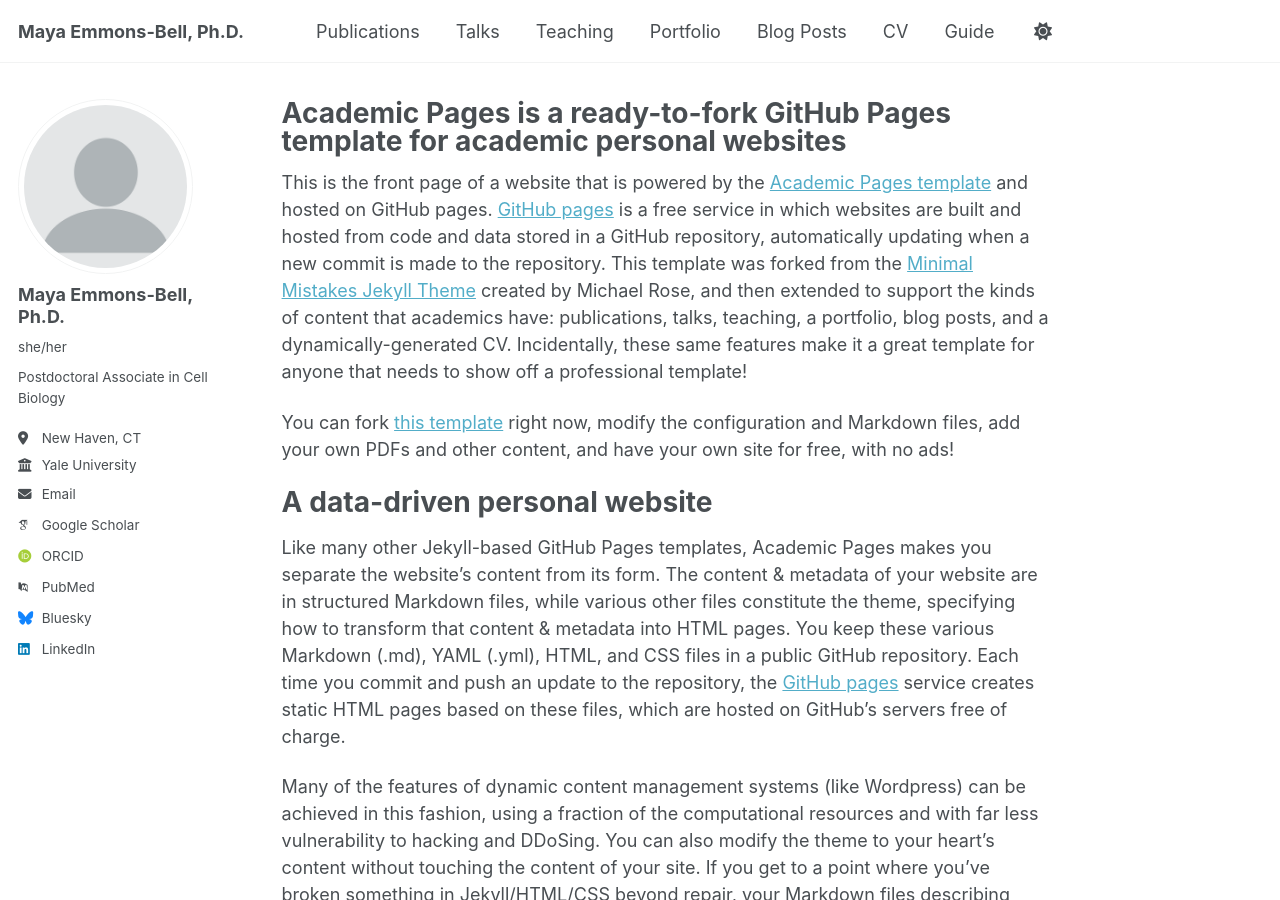
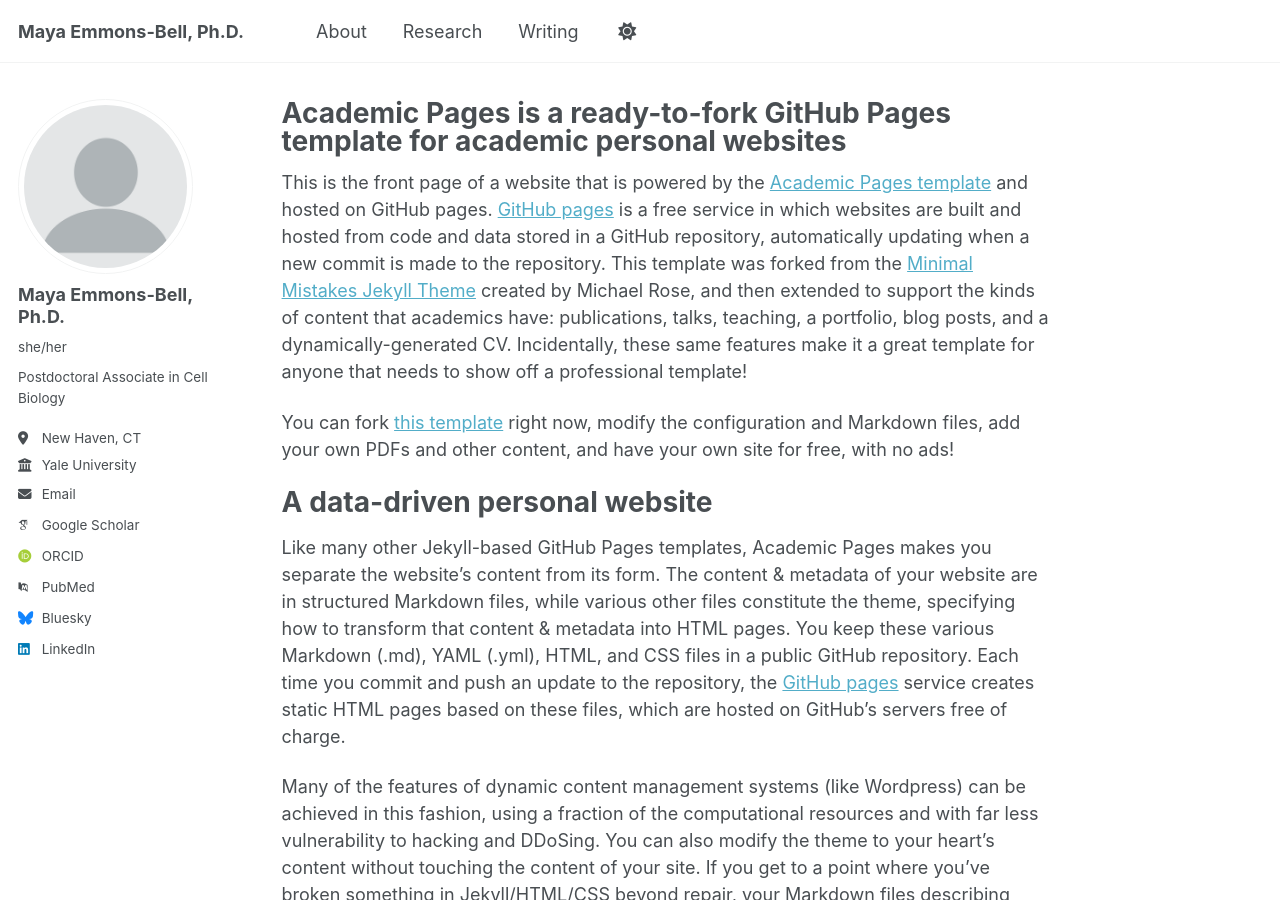
Before and after one commit to mayaeb/mayaeb.github.io, a Jekyll site: the page built from _pages/about.md, in a window 1280 px wide and 900 px high. Built offline with Jekyll 4.4.1, drawn with Linux system fonts in a browser that asks for light colours; some web fonts are replaced; a script that is not in the unit is left out.

Commit message:
Update navigation.yml

```diff
--- a/_data/navigation.yml
+++ b/_data/navigation.yml
@@ -8,26 +8,26 @@
 #      Markdown formatted page while the second is generated using JSON.
 
 main:
-  - title: "Publications"
-    url: /publications/
+  - title: "About"
+    url: /about/
 
-  - title: "Talks"
-    url: /talks/
+  - title: "Research"
+    url: /research/
 
-  - title: "Teaching"
-    url: /teaching/
+  - title: "Writing"
+    url: /writing/
 
-  - title: "Portfolio"
-    url: /portfolio/
+  #- title: "Portfolio"
+  #  url: /portfolio/
 
-  - title: "Blog Posts"
-    url: /year-archive/
+  #- title: "Blog Posts"
+  #  url: /year-archive/
 
-  - title: "CV"
-    url: /cv/
+  #- title: "CV"
+  #  url: /cv/
 
   # - title: "CV"
   #   url: /cv-json/
 
-  - title: "Guide"
-    url: /markdown/
+  #- title: "Guide"
+  # url: /markdown/
```
